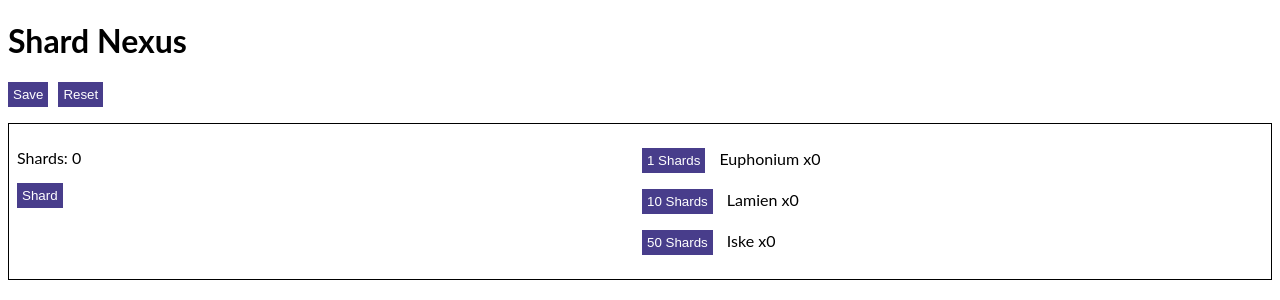
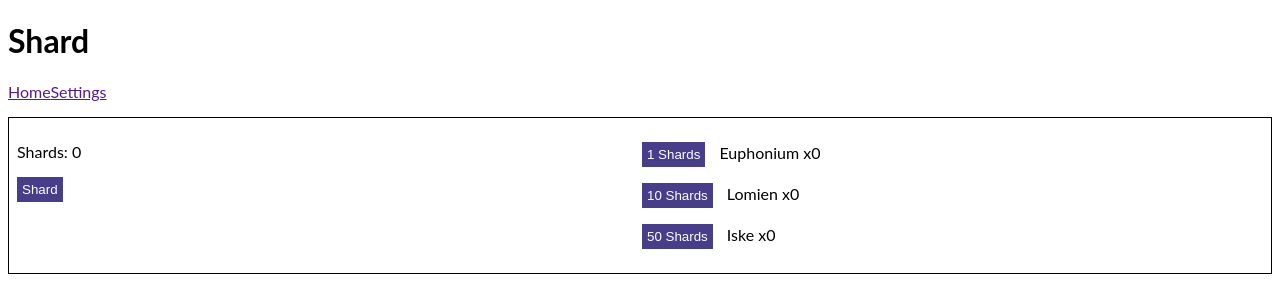
Before and after one commit to dng1999/shardNexus, an Angular app: page /settings in a window 1280 px wide. Shown: the top 300 px of the page. Built offline with nearby package versions, Linux system fonts and the light colour scheme.

Commit message:
moving save/reset to new page; getting a navbar set up

```diff
--- a/src/app/app.component.html
+++ b/src/app/app.component.html
@@ -1,10 +1,4 @@
-<h1>{{title}}</h1>
-<p>
-  <!--On click, call save() from app.component.ts-->
-  <button (click)="save()">Save</button>
-  <!--On click, call reset() from app.component.ts-->
-  <button (click)="reset()">Reset</button>
-</p>
+<app-navbar></app-navbar>
 <table>
   <tr>
     <!--Bind shard var from app.component.ts to shard property so it can be an input for shard-bank.component.ts-->
--- a/src/app/app.component.ts
+++ b/src/app/app.component.ts
@@ -7,7 +7,6 @@ import { shard, items } from '../cleanSave';
   styleUrls: [ './app.component.css' ]
 })
 export class AppComponent  {
-  title = 'Shard Nexus';
   error = {status: false, message:''};
 
   //JSON parse to avoid shallow copying
@@ -39,6 +38,7 @@ export class AppComponent  {
     for (i; i<items.length; i++){
       if (items[i].name == name && items[i].price <= this.shard) {
         this.error.status = false;
+
         items[i].bought += 1;
         this.shard -= items[i].price;
         break;
--- /dev/null
+++ b/src/app/navbar/navbar.component.html
@@ -0,0 +1,2 @@
+<h1>{{title}}</h1>
+<p><a href=''>Home</a><a href=''>Settings</a></p>
--- /dev/null
+++ b/src/app/navbar/navbar.component.ts
@@ -0,0 +1,15 @@
+import { Component, OnInit } from '@angular/core';
+
+@Component({
+  selector: 'app-navbar',
+  templateUrl: './navbar.component.html',
+  styleUrls: ['./navbar.component.css']
+})
+export class NavbarComponent implements OnInit {
+  title = 'Shard';
+  constructor() { }
+
+  ngOnInit() {
+  }
+
+}
--- /dev/null
+++ b/src/app/settings/settings.component.html
@@ -0,0 +1,6 @@
+<p>
+  <!--On click, call save() from app.component.ts-->
+  <button (click)="save()">Save</button>
+  <!--On click, call reset() from app.component.ts-->
+  <button (click)="reset()">Reset</button>
+</p>
--- /dev/null
+++ b/src/app/settings/settings.component.ts
@@ -0,0 +1,15 @@
+import { Component, OnInit } from '@angular/core';
+
+@Component({
+  selector: 'app-settings',
+  templateUrl: './settings.component.html',
+  styleUrls: ['./settings.component.css']
+})
+export class SettingsComponent implements OnInit {
+
+  constructor() { }
+
+  ngOnInit() {
+  }
+
+}
--- a/src/cleanSave.ts
+++ b/src/cleanSave.ts
@@ -7,7 +7,7 @@ export var items = [
       price: 1
     },
     {
-      name: 'Lamien',
+      name: 'Lomien',
       bought: 0,
       price: 10
     },
```
Also changed, not shown: src/app/app.module.ts (+12 -2 lines), src/app/navbar/navbar.component.css (added), src/app/settings/settings.component.css (added).
